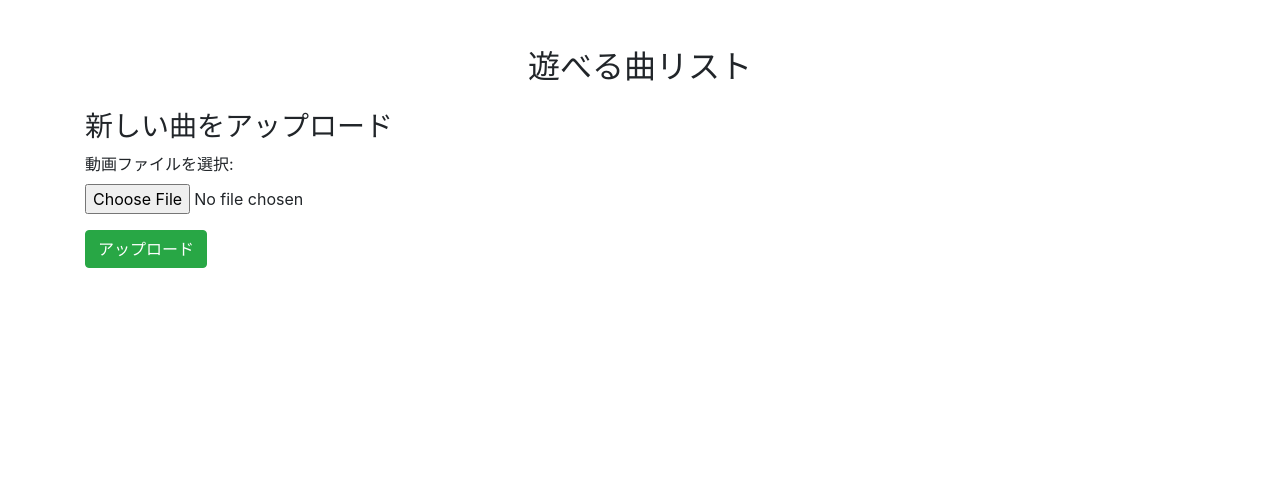
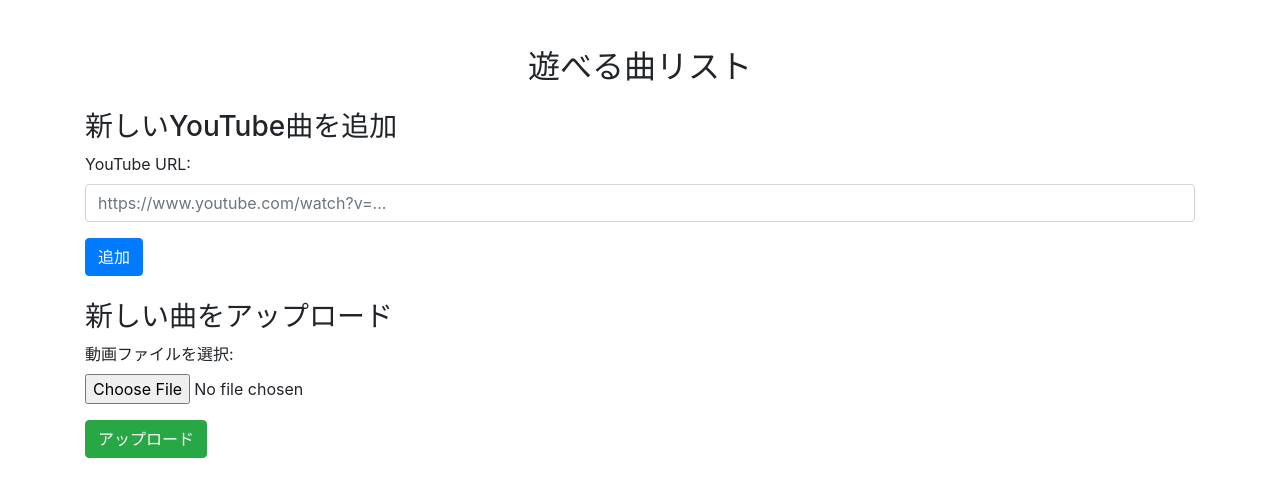
Before and after one commit to jyogi-web/yanabru-front, a Flask app: page / in a window 1280 px wide. Shown: the top 497 px of the page. Run offline with Flask 3, Linux system fonts and the light colour scheme; some libraries are stand-ins or nearby versions.

Commit message:
modifyYoutubeリンク取得

```diff
--- a/app/app.py
+++ b/app/app.py
@@ -1,15 +1,12 @@
 from flask import Flask, render_template, jsonify, request,url_for, redirect
 import json
-import subprocess
-# from .Joycon import joycon
-import subprocess
 import threading
 import time
 from flask_cors import CORS
 import os
 import cv2
-import glob
 import mediapipe as mp
+from pytubefix import YouTube
 from werkzeug.utils import secure_filename
 
 app = Flask(__name__)
@@ -147,6 +144,45 @@ def upload_video():
 
     return jsonify({'status': 'success', 'message': 'Video uploaded and landmarks extracted successfully.'})
 
+@app.route('/process_youtube_video', methods=['POST'])
+def process_youtube_video():
+    data = request.get_json()
+    youtube_url = data.get('youtube_url')
+
+    try:
+        yt = YouTube(youtube_url)
+
+        title = yt.title
+        thumbnail_url = yt.thumbnail_url
+        description = yt.description
+
+        video_path = os.path.join(UPLOAD_FOLDER, f"{yt.title}.mp4")
+
+        yt.streams.get_highest_resolution().download(output_path=UPLOAD_FOLDER, filename=f"{yt.title}.mp4")
+
+        landmarks_filename = f"landmarks.json"
+        save_path = os.path.join(LANDMARKS_FOLDER, landmarks_filename)
+
+        # ランドマークの抽出と保存
+        try:
+            extract_and_save_landmarks(video_path, save_path)
+            print(f"ランドマークを抽出して保存しました: {save_path}")
+        except Exception as e:
+            print(f"ランドマークの抽出中にエラーが発生しました: {e}")
+            return jsonify({'status': 'error', 'message': 'Failed to extract landmarks'}), 500
+
+        return jsonify({
+            'status': 'success',
+            'message': f'動画 "{title}" を処理しました。',
+            'thumbnail': thumbnail_url,
+            'description': description,
+            'landmarks_file': landmarks_filename
+        })
+
+    except Exception as e:
+        return jsonify({'status': 'error', 'message': f'エラーが発生しました: {str(e)}'})
+
+
 # メインエンドポイント
 @app.route('/')
 def index():
--- a/app/templates/index.html
+++ b/app/templates/index.html
@@ -1,4 +1,3 @@
-<!-- index.html -->
 <!DOCTYPE html>
 <html lang="ja">
 
@@ -23,7 +22,18 @@
             {% endfor %}
         </ul>
 
-        <!-- ファイルアップロードフォームの追加（必要に応じて） -->
+        <div class="mt-4">
+            <h3>新しいYouTube曲を追加</h3>
+            <form id="youtubeForm">
+                <div class="form-group">
+                    <label for="youtubeUrl">YouTube URL:</label>
+                    <input type="url" class="form-control" id="youtubeUrl" name="youtube_url" placeholder="https://www.youtube.com/watch?v=..." required>
+                </div>
+                <button type="submit" class="btn btn-primary">追加</button>
+            </form>
+            <div id="youtubeResult" class="mt-3"></div>
+        </div>
+
         <div class="mt-4">
             <h3>新しい曲をアップロード</h3>
             <form id="uploadForm" action="/upload_video" method="post" enctype="multipart/form-data">
@@ -38,6 +48,37 @@
     </div>
 
     <script>
+        // YouTube URL
+        document.getElementById('youtubeForm').addEventListener('submit', function(e) {
+            e.preventDefault();
+            const youtubeUrl = document.getElementById('youtubeUrl').value;
+
+            fetch('/process_youtube_video', {
+                method: 'POST',
+                headers: {
+                    'Content-Type': 'application/json',
+                },
+                body: JSON.stringify({ youtube_url: youtubeUrl })
+            })
+            .then(response => response.json())
+            .then(data => {
+                const resultDiv = document.getElementById('youtubeResult');
+                if (data.status === 'success') {
+                    resultDiv.innerHTML = `<p class="text-success">${data.message}</p>`;
+                    setTimeout(() => {
+                        window.location.reload();
+                    }, 2000);
+                } else {
+                    resultDiv.innerHTML = `<p class="text-danger">${data.message}</p>`;
+                }
+            })
+            .catch(error => {
+                console.error('エラー:', error);
+                document.getElementById('youtubeResult').innerHTML = `<p class="text-danger">エラーが発生しました。</p>`;
+            });
+        });
+
+        // File upload
         document.getElementById('uploadForm').addEventListener('submit', function(e) {
             e.preventDefault();
 
@@ -60,7 +101,7 @@
                 const resultDiv = document.getElementById('uploadResult');
                 if (data.status === 'success') {
                     resultDiv.innerHTML = `
-                        <p style="color: green;">アップロード成功: ${data.message}</p>
+                        <p class="text-success">アップロード成功: ${data.message}</p>
                         <a href="${data.game_page_url}" class="btn btn-primary">ゲームページへ移動</a>
                     `;
                     // 曲リストを更新するにはページをリロード
@@ -68,13 +109,13 @@
                         window.location.reload();
                     }, 2000);
                 } else {
-                    resultDiv.innerHTML = `<p style="color: red;">アップロード失敗: ${data.message}</p>`;
+                    resultDiv.innerHTML = `<p class="text-danger">アップロード失敗: ${data.message}</p>`;
                 }
                 console.log(data);
             })
             .catch(error => {
                 console.error('エラー:', error);
-                document.getElementById('uploadResult').innerHTML = `<p style="color: red;">エラーが発生しました。</p>`;
+                document.getElementById('uploadResult').innerHTML = `<p class="text-danger">エラーが発生しました。</p>`;
             });
         });
     </script>
```
